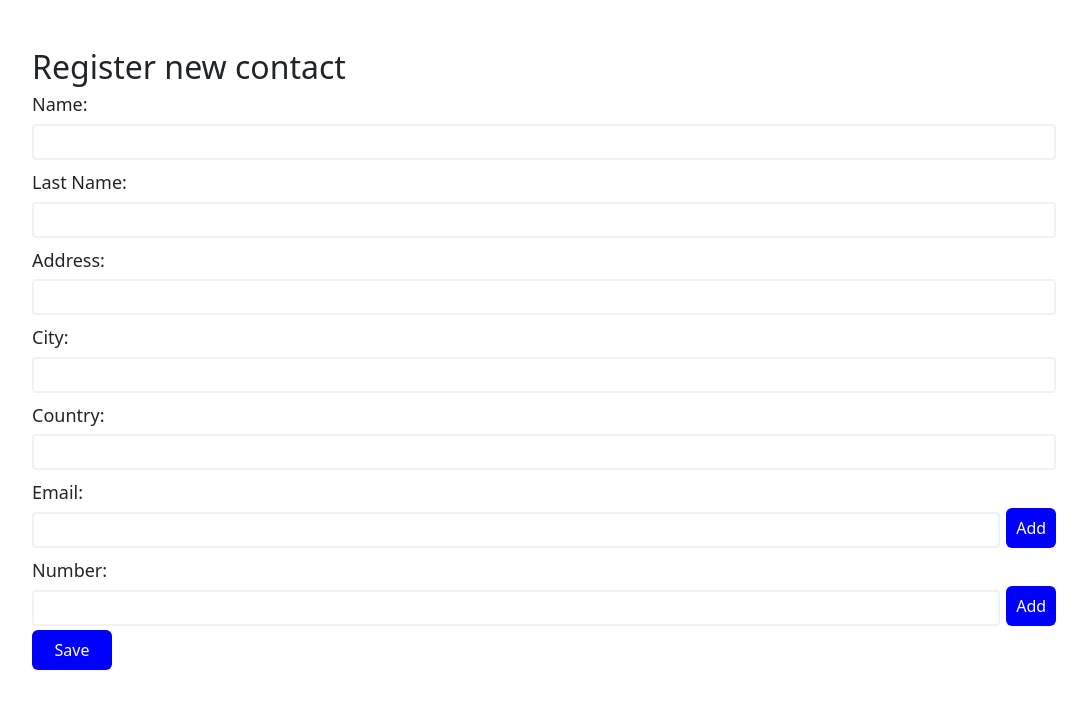
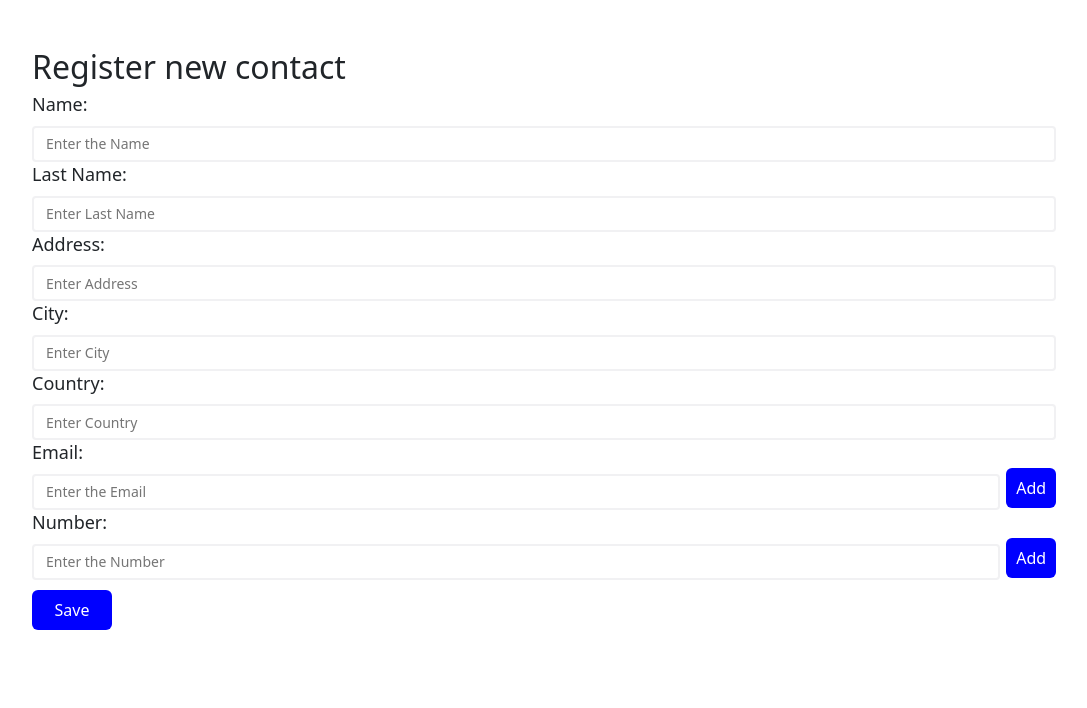
Before and after one commit to kaltrimkodraliu/contact-app, a React (Create React App) app: page /edit in a window 1280 px wide. Shown: the top 708 px of the page, without its empty margins (96-1183 px from the left). Built offline with nearby package versions, Linux system fonts and the light colour scheme.

Commit message:
feat contact add page

```diff
--- a/src/App.tsx
+++ b/src/App.tsx
@@ -1,5 +1,6 @@
 import { BrowserRouter, Route, Routes } from 'react-router-dom';
 import './App.css';
+import ContactAdd from './pages/contact/ContactAdd';
 import Edit from './pages/edit/Edit';
 import Home from './pages/Home';
 
@@ -10,6 +11,7 @@ function App() {
       <Routes >
       <Route path="/" element={<Home />} />
       <Route path="/edit" element={<Edit />} />
+      <Route path="/contact-add" element={<ContactAdd />} />
 
       </Routes>
     </BrowserRouter>
--- a/src/pages/Home.tsx
+++ b/src/pages/Home.tsx
@@ -5,8 +5,9 @@ import GeneralButton from "../uikit/buttons/GeneralButton";
 const Home = () => {
 const navigate = useNavigate()
   return (
-    <div className="w-100 mt-5 ">
-      <GeneralButton onClick={() => navigate('/edit')} text="ADD"></GeneralButton>
+    <div className="d-flex align-items-center w-50 mt-5 ">
+      <GeneralButton onClick={() => navigate('/edit')} text="EDIT"></GeneralButton>
+      <GeneralButton onClick={() => navigate('/contact-add')} text="CONTACT"></GeneralButton>
     </div>
   );
 };
--- /dev/null
+++ b/src/pages/contact/ContactAdd.module.css
@@ -0,0 +1,25 @@
+.divContainer{
+    width: 80%;
+    height: 50%;
+}
+
+.buttonContainer{
+    width: 80px;
+}
+
+.inputContainer{
+    width: 95%;
+}
+
+.buttonAdd{
+    width: 50px;
+    margin-left: 1100px;
+    margin-top: 26px;
+}
+
+.input{
+    margin-right: 0px;
+    margin-top: 0px;
+    margin: 0px;
+
+}
--- /dev/null
+++ b/src/pages/contact/ContactAdd.tsx
@@ -0,0 +1,55 @@
+import GeneralButton from "../../uikit/buttons/GeneralButton";
+import GeneralInput from "../../uikit/inputs/GeneralInput";
+import styles from './ContactAdd.module.css';
+
+const ContactAdd = () => {
+
+    return (
+      <div className= {`w-100 mt-5 d-flex align-items-center justify-content-center`}>
+
+        <div className={`d-flex flex-column ${styles.divContainer}`}>
+        <h2>Register new contact</h2>
+          <GeneralInput label="Name:" placeholder="Enter the Name" />
+          <div>
+          <GeneralInput label="Last Name:" placeholder="Enter Last Name"/>
+          </div>
+          <div>
+            <GeneralInput label="Address:" placeholder="Enter Address"/>
+          </div>
+          <div>
+          <GeneralInput label="City:" placeholder="Enter City"/>
+          </div>
+          <div>
+          <GeneralInput label="Country:" placeholder="Enter Country"/>
+          </div>
+          <div>
+          <GeneralInput label="Email:" placeholder="Enter the Email"/>
+          <div  className={styles.input}>
+          <GeneralInput  placeholder="Enter the Email"/>
+          <GeneralInput  placeholder="Enter the Email"/>
+          </div>
+          </div>
+          <div className={` ${styles.buttonAdd}`}>
+          <GeneralButton text="Add"></GeneralButton>
+          </div>
+          <div>
+          <GeneralInput label="Number:" placeholder="Enter the Number"/>
+          <GeneralInput placeholder="Enter the Number"/>
+          <GeneralInput placeholder="Enter the Number"/>
+          <GeneralInput placeholder="Enter the Number"/>
+          </div>
+          <div className={`${styles.buttonAdd}`}>
+          <GeneralButton text="Add"></GeneralButton>
+          </div>
+
+          <div className={`mt-4 ${styles.buttonContainer}`}>
+            <GeneralButton text="Save"></GeneralButton>
+          </div>
+        </div>
+      </div>
+
+
+    );
+  };
+
+  export default ContactAdd;
--- a/src/pages/edit/Edit.tsx
+++ b/src/pages/edit/Edit.tsx
@@ -9,37 +9,36 @@ const Edit = () => {
 
       <div className={`d-flex flex-column ${styles.divContainer}`}>
       <h2>Register new contact</h2>
-        <GeneralInput label="Name:" />
-        <div className="mt-2">
-        <GeneralInput label="Last Name:" />
+        <GeneralInput label="Name:" placeholder="Enter the Name" />
+        <div>
+        <GeneralInput label="Last Name:" placeholder="Enter Last Name"/>
         </div>
-        <div className="mt-2">
-          <GeneralInput label="Address:" />
+        <div>
+          <GeneralInput label="Address:" placeholder="Enter Address"/>
         </div>
-        <div className="mt-2">
-        <GeneralInput label="City:" />
+        <div>
+        <GeneralInput label="City:" placeholder="Enter City"/>
         </div>
-        <div className="mt-2">
-        <GeneralInput label="Country:" />
+        <div>
+        <GeneralInput label="Country:" placeholder="Enter Country"/>
         </div>
-        <div className="d-flex mt-2">
+        <div className="d-flex">
         <div className={`${styles.inputContainer}`}>
-        <GeneralInput label="Email:" />
+        <GeneralInput label="Email:" placeholder="Enter the Email"/>
         </div>
         <div className={`d-flex ${styles.buttonAdd}`}>
         <GeneralButton text="Add"></GeneralButton>
         </div>
         </div>
-        <div className="d-flex mt-2">
+        <div className="d-flex">
         <div className={`${styles.inputContainer}`}>
-        <GeneralInput label="Number:" />
+        <GeneralInput label="Number:" placeholder="Enter the Number"/>
         </div>
         <div className={`d-flex ${styles.buttonAdd}`}>
         <GeneralButton text="Add"></GeneralButton>
         </div>
         </div>
-
-        <div className={styles.buttonContainer}>
+        <div className={`mt-2 ${styles.buttonContainer}`}>
           <GeneralButton text="Save"></GeneralButton>
         </div>
       </div>
--- a/src/uikit/inputs/GeneralInput.module.css
+++ b/src/uikit/inputs/GeneralInput.module.css
@@ -12,12 +12,13 @@
   .FormInput {
     border: 2px solid rgba(227, 227, 232, 0.5);
     border-radius: 4px;
-    font-size: 18px;
-    font-weight: 600;
+    font-size: 14px;
+    font-weight: 500;
     line-height: 1.2;
     color: black;
     outline: none;
     width: 100%;
     height: 36px;
     padding-left: 12px;
+    margin-top: 2px;
   }
--- a/src/uikit/inputs/GeneralInput.tsx
+++ b/src/uikit/inputs/GeneralInput.tsx
@@ -1,7 +1,7 @@
 import styles from './GeneralInput.module.css';
 
 type Props = {
-  label: string;
+  label?: string;
   placeholder?: string;
   onChange?: (event: React.ChangeEvent<HTMLInputElement>) => void;
 };
```
